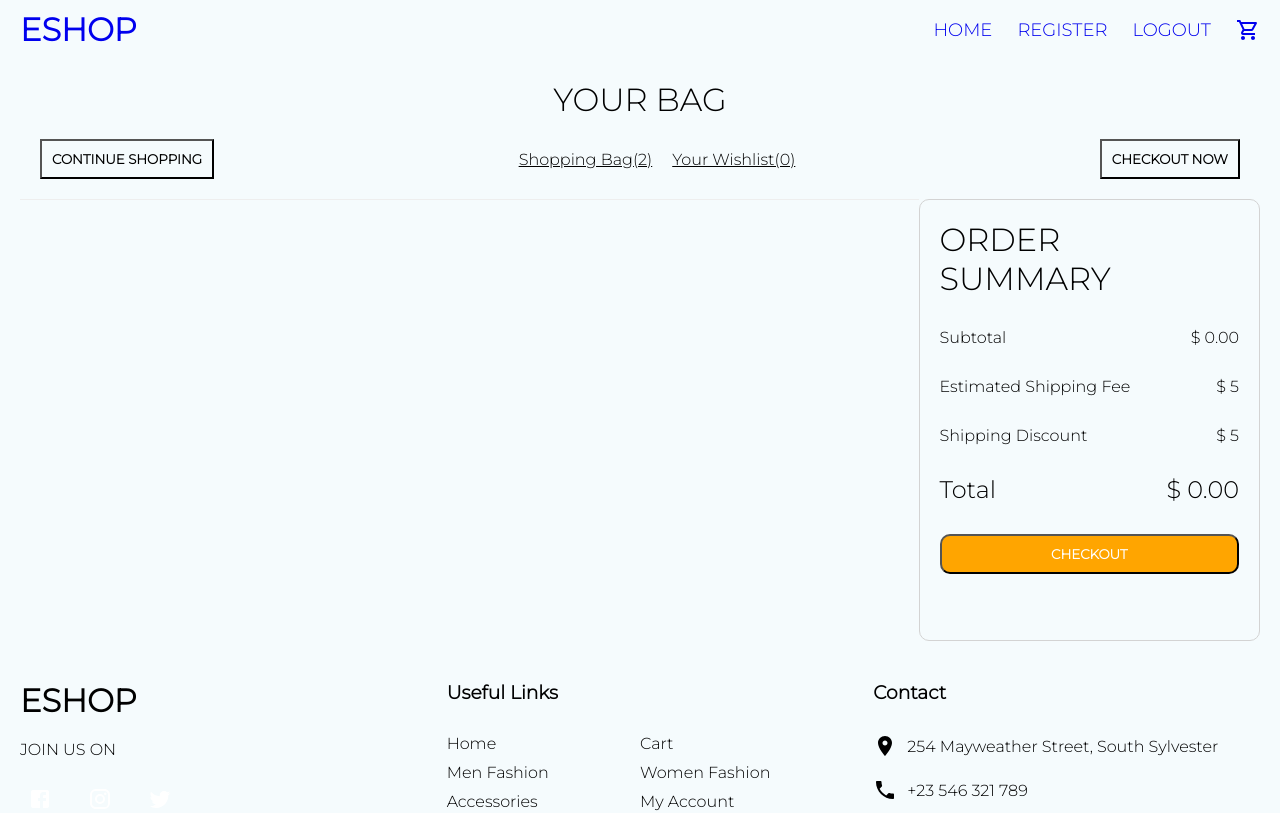
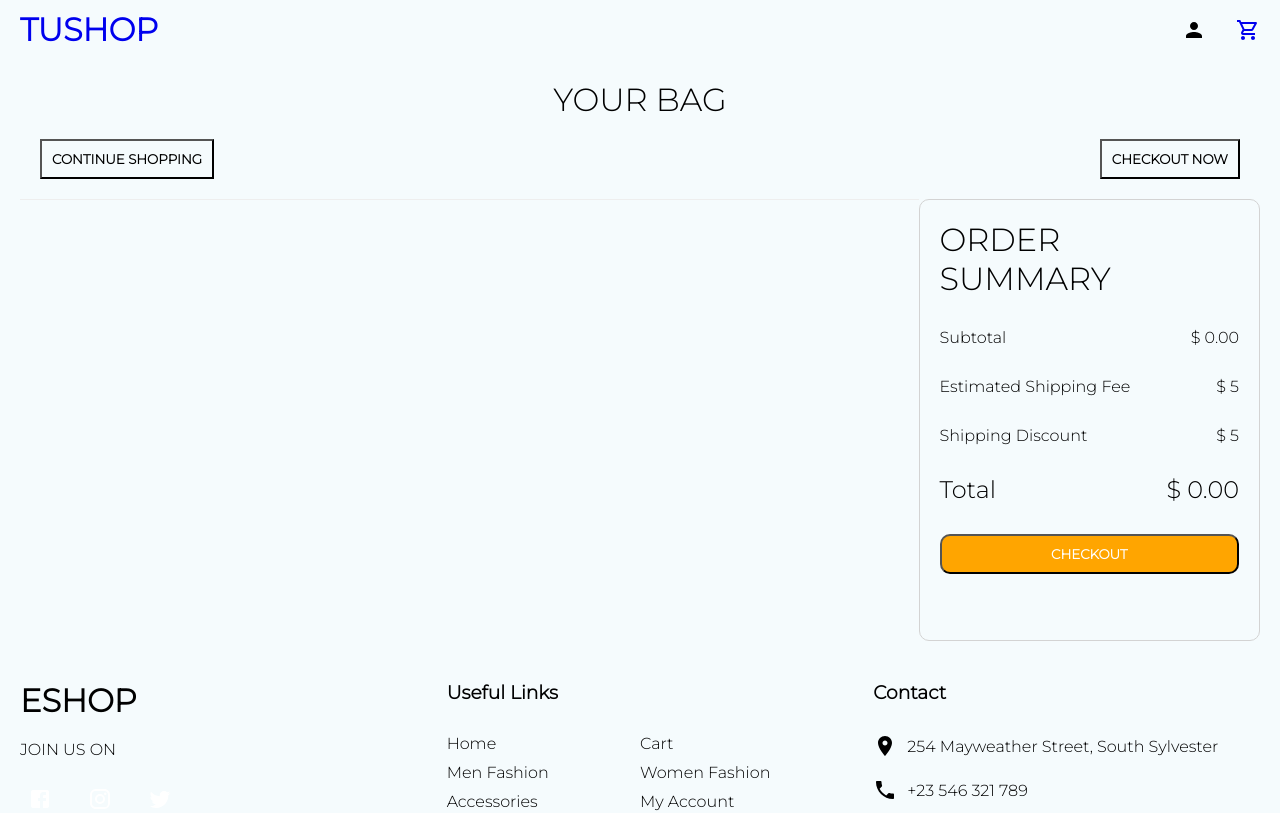
Before and after one commit to LoydNgei/ESHOP, a React (Vite) app in the folder UI/: page /cart in a window 1280 px wide. Shown: the top 813 px of the page. Built offline with nearby package versions, Linux system fonts and the light colour scheme.

Commit message:
Navbar changes

```diff
--- a/UI/package.json
+++ b/UI/package.json
@@ -23,6 +23,7 @@
     "redux-persist": "^6.0.0",
     "styled-components": "^6.0.8"
   },
+
   "devDependencies": {
     "@types/react": "^18.0.28",
     "@types/react-dom": "^18.0.11",
--- a/UI/src/components/CategoryItem.jsx
+++ b/UI/src/components/CategoryItem.jsx
@@ -36,7 +36,7 @@ const Button = styled.button`
   border: none;
   padding: 10px;
   background-color: white;
-  color: gray;
+  color: aqua;
   cursor: pointer;
   font-weight: 400;
 `
--- a/UI/src/components/Footer.jsx
+++ b/UI/src/components/Footer.jsx
@@ -19,7 +19,6 @@ const Container = styled.div`
     display: flex;
     ${mobile({ flexDirection: 'column'})};
 `
-
 
 const Left = styled.div`
     flex: 1;
--- a/UI/src/components/Navbar.jsx
+++ b/UI/src/components/Navbar.jsx
@@ -1,101 +1,209 @@
-import React from 'react'
-import styled from 'styled-components'
-import  ShoppingCartOutlinedIcon  from '@mui/icons-material/ShoppingCartOutlined';
-import { mobile } from '../responsive'
-import { useSelector, useDispatch } from 'react-redux';
-import { Link } from 'react-router-dom';
-import Badge from '@mui/material/Badge';
-import {logoutUser} from '../redux/userRedux';
+// import React from 'react'
+// import styled from 'styled-components'
+// import  ShoppingCartOutlinedIcon  from '@mui/icons-material/ShoppingCartOutlined';
+// import { mobile } from '../responsive'
+// import { useSelector, useDispatch } from 'react-redux';
+// import { Link } from 'react-router-dom';
+// import Badge from '@mui/material/Badge';
+// import {logoutUser} from '../redux/userRedux';
+// import PersonIcon from '@mui/icons-material/Person';
 
 
 
 
+// const Container = styled.div`
+//     height: 60px;
+//     background-color: ;
+//     ${mobile({ height: "50px" })}
+
+// `
+// const Wrapper = styled.div`
+//     padding: 10px 20px;
+//     display: flex;
+//     justify-content: space-between;
+//     ${mobile({ padding: "10px 0px" })}
+
+
+// `
+// const Left = styled.div`
+//     flex: 1;
+// `
+
+// const Logo = styled.h1`
+//     font-weight: bold;
+//     ${mobile({ fontSize: "24px" })}
+// `
+// const Center = styled.div`
+//     display: flex;
+//     align-items: center;
+// `
+
+// const Right = styled.div`
+//     flex: 1;
+//     display: flex;
+//     align-items: center;
+//     justify-content: flex-end;
+//     margin: 5 40px;
+//     ${mobile({ flex: 2, justifyContent: "center" })}
+
+// `
+// const MenuItem = styled.div`
+//     font-size:18px;
+//     cursor: pointer;
+//     margin-left: 25px;
+//     ${mobile({ fontSize: "12px", marginLeft: "10px" })}
+//     text-decoration: none !important;
+//     color: inherit !important;
+// `
+
+
+// const Navbar = () => {
+//     const quantity = useSelector(state => state.cart.quantity);
+//     const dispatch = useDispatch();
+
+//     const handleClick = () => {
+//         dispatch(logoutUser());
+//     }
+
+//     // console.log(quantity);
+//     return (
+//         <Container>
+//             <Wrapper>
+//                 <Left>
+//                     <Link to = '/' style={{textDecoration: "None"}}>
+//                         <Logo>TUSHOP</Logo>
+//                     </Link>
+//                 </Left>
+//                 <Center>
+//                     Search
+//                 </Center>
+//                 <Right>
+//                     <MenuItem>
+//                     <PersonIcon onClick={handleClick}>
+//                     <Link to = '/login' style={{textDecoration: "None"}}>
+//                         <MenuItem onClick={handleClick}>LOGOUT</MenuItem>
+//                     </Link>
+//                     </PersonIcon>
+//                     </MenuItem>
+
+
+//                     <Link to="/cart">
+//                         <MenuItem>
+//                             <Badge badgeContent={quantity} color="primary">
+//                                 <ShoppingCartOutlinedIcon></ShoppingCartOutlinedIcon>
+//                             </Badge>
+//                         </MenuItem>
+//                     </Link>
+//                 </Right>
+
+//             </Wrapper>
+//         </Container>
+//     )
+// }
+
+// export default Navbar
+
+
+
+import React, { useState } from 'react';
+import styled from 'styled-components';
+import ShoppingCartOutlinedIcon from '@mui/icons-material/ShoppingCartOutlined';
+import Badge from '@mui/material/Badge';
+import { useDispatch, useSelector } from 'react-redux';
+import { Link } from 'react-router-dom';
+import { logoutUser } from '../redux/userRedux';
+import PersonIcon from '@mui/icons-material/Person';
+import Menu from '@mui/material/Menu';
+import MenuItem from '@mui/material/MenuItem';
+
 const Container = styled.div`
   height: 60px;
   background-color: ;
-    ${mobile({ height: "50px" })}
+`;
 
-`
 const Wrapper = styled.div`
   padding: 10px 20px;
   display: flex;
   justify-content: space-between;
-    ${mobile({ padding: "10px 0px" })}
+`;
 
-
-`
 const Left = styled.div`
   flex: 1;
-`
+`;
 
 const Logo = styled.h1`
   font-weight: bold;
-    ${mobile({ fontSize: "24px" })}
-`
+`;
 
+const Center = styled.div`
+  display: flex;
+  align-items: center;
+  flex: 1;
+  justify-content: center;
+`;
 
 const Right = styled.div`
   flex: 1;
   display: flex;
   align-items: center;
   justify-content: flex-end;
-    margin: 5 40px;
-    ${mobile({ flex: 2, justifyContent: "center" })}
-
-`
-const MenuItem = styled.div`
-    font-size:18px;
-    cursor: pointer;
-    margin-left: 25px;
-    ${mobile({ fontSize: "12px", marginLeft: "10px" })}
-    text-decoration: none !important;
-    color: inherit !important;
-`
-
+  margin: 10 40px;
+  gap: 30px;
+`;
 
 const Navbar = () => {
   const quantity = useSelector(state => state.cart.quantity);
   const dispatch = useDispatch();
 
-    const handleClick = () => {
+  const [anchorEl, setAnchorEl] = useState(null);
+
+  const handleClick = (event) => {
+    setAnchorEl(event.currentTarget);
+  };
+
+  const handleLogout = () => {
     dispatch(logoutUser());
-    }
+    setAnchorEl(null); // Close the dropdown after logout
+  };
 
-    // console.log(quantity);
   return (
     <Container>
       <Wrapper>
         <Left>
-                    <Link to = '/' style={{textDecoration: "None"}}>
-                        <Logo>ESHOP</Logo>
+          <Link to="/" style={{ textDecoration: 'none' }}>
+            <Logo>TUSHOP</Logo>
           </Link>
         </Left>
+        <Center>
+          {/* Add your search box component here */}
+          {/* <input type="text" placeholder="What are you looking for?" /> */}
+        </Center>
         <Right>
-                    <Link to = '/' style={{textDecoration: "None"}}>
-                        <MenuItem>HOME</MenuItem>
+          <PersonIcon onClick={handleClick} style={{}}/>
+          <Menu
+            anchorEl={anchorEl}
+            open={Boolean(anchorEl)}
+            onClose={() => setAnchorEl(null)}
+          >
+            <MenuItem>
+              <Link to="/register" style={{ textDecoration: 'none', color: 'inherit' }}>
+                SignUp
               </Link>
-
-
-                    <Link to = "/login" style={{textDecoration: "None"}}>
-                        <MenuItem>REGISTER</MenuItem>
+            </MenuItem>
+            <Link to="/login" style={{ textDecoration: 'none', color: 'orange'}}>
+                <MenuItem onClick={handleLogout}>Logout</MenuItem>
             </Link>
-
-                    <Link to = '/login' style={{textDecoration: "None"}}>
-                        <MenuItem onClick={handleClick}>LOGOUT</MenuItem>
-                    </Link>
+          </Menu>
 
           <Link to="/cart">
-                        <MenuItem>
             <Badge badgeContent={quantity} color="primary">
-                                <ShoppingCartOutlinedIcon></ShoppingCartOutlinedIcon>
+              <ShoppingCartOutlinedIcon />
             </Badge>
-                        </MenuItem>
           </Link>
         </Right>
-
       </Wrapper>
     </Container>
-    )
-}
+  );
+};
 
-export default Navbar
+export default Navbar;
--- a/UI/src/pages/Cart.jsx
+++ b/UI/src/pages/Cart.jsx
@@ -214,10 +214,10 @@ const Cart = () => {
                     <RouterLink to="/">
                         <TopButton >CONTINUE SHOPPING</TopButton>
                     </RouterLink>
-                    <TopTexts>
+                    {/* <TopTexts>
                         <TopText>Shopping Bag(2)</TopText>
                         <TopText>Your Wishlist(0)</TopText>
-                    </TopTexts>
+                    </TopTexts> */}
                     <TopButton>CHECKOUT NOW</TopButton>
                 </Top>
 
--- a/UI/src/pages/Login.jsx
+++ b/UI/src/pages/Login.jsx
@@ -6,15 +6,10 @@ import { login } from "../redux/apiCalls"
 import { useSelector } from "react-redux"
 import { Link as RouterLink } from "react-router-dom"
 
-
-
-
-
-
 const Container = styled.div`
     width: 100vw;
     height: 100vh;
-    background: linear-gradient(rgba(255,255,255,0.5), rgba(255,255,255,0.5)), url("https://i.ibb.co/Bc6QbCH/Stylish-Footwear.jpg");
+    // background: linear-gradient(rgba(255,255,255,0.5), rgba(255,255,255,0.5)), url("https://i.ibb.co/Bc6QbCH/Stylish-Footwear.jpg");
     background-size: 50% 100%;
     display: flex;
     align-items: center;
@@ -22,7 +17,7 @@ const Container = styled.div`
 
 `
 const Wrapper = styled.div`
-    width: 40%;
+    width: 50%;
     padding: 20px;
     background-color: white;
     ${mobile({ width: "75%" })}
@@ -55,9 +50,10 @@ const Button = styled.button`
     width: 20%;
     height: 30px;
     border: none;
-    padding: 15px 20px;
+    padding: 8px;
     display: flex;
     align-items: center;
+    overflow: hidden;
     border-radius: 10px;
     background-color: teal;
     &:hover {
@@ -74,7 +70,6 @@ const Button = styled.button`
 const Link = styled.a`
     margin: 10px 0px;
     font-size: 16px;
-    // text-decoration: underline;
     cursor: pointer;
 `
 
@@ -83,25 +78,25 @@ const Error = styled.span`
 `
 
 const Login = () => {
-    const [username, setUsername] = useState('');
+    const [email, setEmail] = useState('');
     const [password, setPassword] = useState('');
     const dispatch = useDispatch();
     const { isFetching, error }  = useSelector((state) => state.user);
 
     const handleClick = (e) => {
         e.preventDefault();
-        login(dispatch, {username, password});
+        login(dispatch, {email, password});
     }
 
     return (
         <Container>
             <Wrapper>
-                <Title>SIGN UP</Title>
+                <Title>Welcome Back!</Title>
                 <Form>
-                    <Input type="text" placeholder="User Name" onChange={(e) => setUsername(e.target.value)}></Input>
+                    <Input type="text" placeholder="Email" onChange={(e) => setEmail(e.target.value)}></Input>
                     <Input type="password" placeholder="Password" onChange={(e) => setPassword(e.target.value)}></Input>
                     <Button onClick={handleClick} disabled = {isFetching}>LOGIN</Button>
-                    <Error>{error && !isFetching && "Something went wrong"}</Error>
+                    {/* <Error>{error && !isFetching && "Something went wrong"}</Error> */}
                     <Link>Forgot password?</Link>
                     <RouterLink to="/register" style={{textDecoration: "None", color: "yellow"}}>CREATE ACCOUNT</RouterLink>
                 </Form>
@@ -110,4 +105,5 @@ const Login = () => {
     )
 }
 
+
 export default Login
--- a/UI/src/redux/cartRedux.js
+++ b/UI/src/redux/cartRedux.js
@@ -18,8 +18,10 @@ const cartSlice = createSlice({
       state.quantity -= removedItem.quantity;
       state.total -= removedItem.price * removedItem.quantity;
 
+// TO BE CHANGED
 
-      if (state.quantity < 0) {
+
+      if (state.quantity < 1) {
         state.quantity = 0;
       }
 
--- a/UI/src/redux/store.js
+++ b/UI/src/redux/store.js
@@ -1,5 +1,4 @@
 // store.js
-
 import { configureStore, combineReducers } from "@reduxjs/toolkit";
 import cartReducer from "./cartRedux";
 import userReducer from "./userRedux";
--- a/UI/src/responsive.js
+++ b/UI/src/responsive.js
@@ -2,7 +2,7 @@ import {css} from 'styled-components';
 
 export const mobile = (props) => {
     return css`
-        @media only screen and (max-width: 400px) {
+        @media only screen and (max-width: 600px) {
             ${props}
         }
         `;
```
Also changed, not shown: UI/src/pages/Register.jsx (+38 -41 lines). Lines whose indentation alone changed are shown as unchanged.
